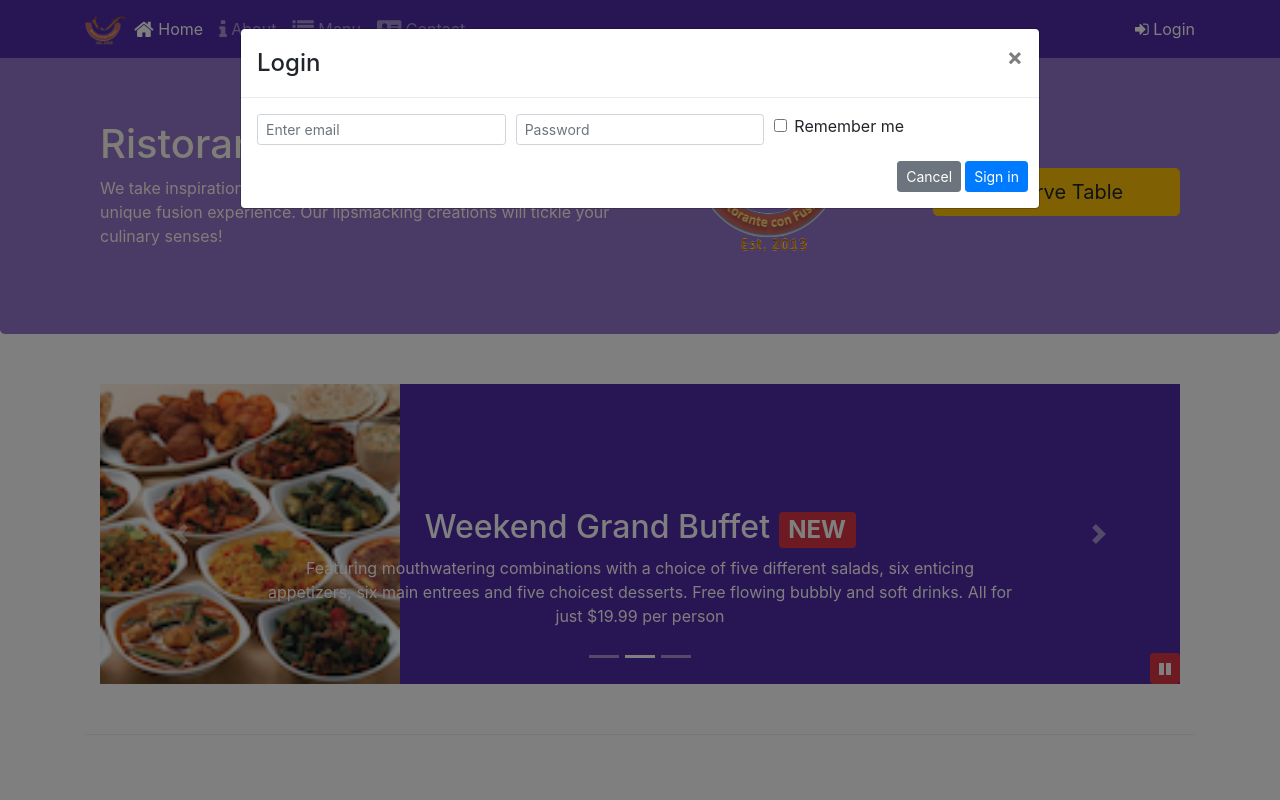
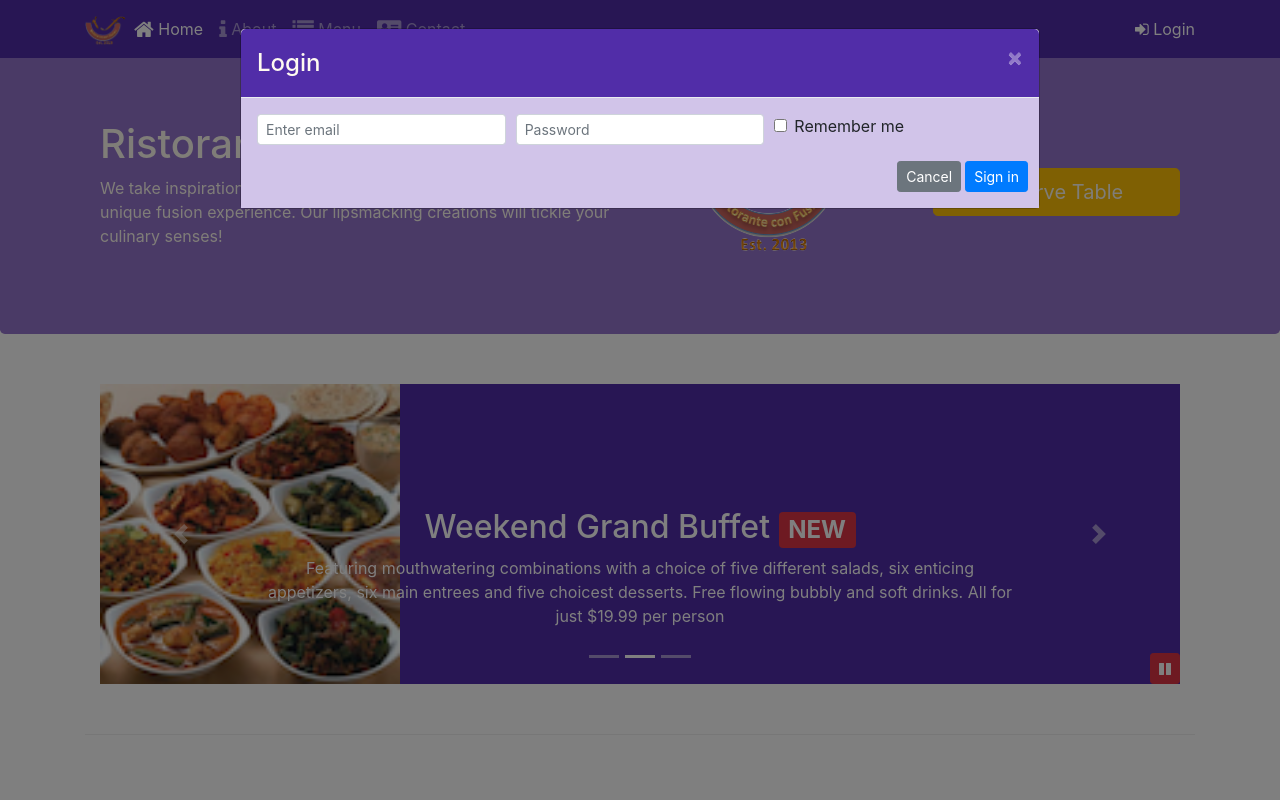
Before and after one commit to diegorobh/conFusion, a website: page index.html in a window 1280 px wide. Both pictures are taken after a click on the link "Login". Shown: the top 800 px of the page. Drawn offline with nearby package versions, Linux system fonts and the light colour scheme.

Commit message:
assignment four

```diff
--- a/css/styles.scss
+++ b/css/styles.scss
@@ -73,3 +73,15 @@ body{
     position: absolute;
     bottom: 0px;
 }
+.modal{
+	.modal-header{
+		background-color: $background-dark;
+		color:floralwhite;
+	}
+	.modal-body{
+		background-color: $background-pale;
+	}
+	.close{
+		color:$background-pale;
+	}
+}
--- a/index.html
+++ b/index.html
@@ -23,7 +23,7 @@
           <div class="modal-content">
               <div class="modal-header">
                   <h4 class="modal-title">Login </h4>
-                  <button type="button" class="close" data-dismiss="modal">&times;</button>
+                  <button type="button" class="close">&times;</button>
               </div>
               <div class="modal-body">
                   <form>
@@ -45,7 +45,7 @@
                           </div>
                       </div>
                       <div class="form-row">
-                          <button type="button" class="btn btn-secondary btn-sm ml-auto" data-dismiss="modal">Cancel</button>
+                          <button type="button close" class="btn btn-secondary btn-sm ml-auto">Cancel</button>
                           <button type="submit" class="btn btn-primary btn-sm ml-1">Sign in</button>
                       </div>
                   </form>
@@ -68,7 +68,7 @@
           <li class="nav-item"><a href="./contactus.html" class="nav-link"><span class="fa fa-address-card fa-lg"></span> Contact</a></li>
         </ul>
         <span class="navbar-text">
-            <a data-toggle="modal" data-target="#loginModal">
+            <a id="loginBtn">
             <span class="fa fa-sign-in"></span> Login</a>
         </span>
       </div>
@@ -95,7 +95,7 @@ mr-auto es el margin-right auto, llenar el margen de la derecha lo más que se p
 
                     <div class="modal-header">
                       <h4 class="modal-title">Reserve Table</h4>
-                      <button type="button" class="close" data-dismiss="modal">&times;</button>
+                      <button type="button" class="close">&times;</button>
                     </div>
                     <div class="modal-body">
                       <form id="reserveForm" action="submit">
@@ -157,7 +157,7 @@ mr-auto es el margin-right auto, llenar el margen de la derecha lo más que se p
 
                         <div class="form-group row">
                           <div class="col-md-10 offset-md-2">
-                            <button type="submit" class="btn btn-secondary" data-dismiss="#reserveForm">Cancel</button>
+                            <button type="submit" class="btn btn-secondary">Cancel</button>
                             <button type="submit" class="btn btn-primary">Reserve</button>
                           </div>
                         </div>
@@ -170,7 +170,7 @@ mr-auto es el margin-right auto, llenar el margen de la derecha lo más que se p
                 </div>
 
                 <div class="col-12 col-sm-3 align-self-center text-center">
-                    <a href="#reserveForm" class="btn btn-block btn-warning btn-lg mt-5 mt-sm-0" data-toggle="modal" data-target="#formReserve">Reserve Table</a>
+                    <a id="reserveFormBtn" class="btn btn-block btn-warning btn-lg mt-5 mt-sm-0">Reserve Table</a>
                 </div>
             </div>
         </div>
@@ -357,6 +357,18 @@ mr-auto es el margin-right auto, llenar el margen de la derecha lo más que se p
               $("#carouselButton").children("span").addClass('fa-pause');
           }
       });
+      //showing modals
+      $("#loginBtn").click(function(){
+        $("#loginModal").modal("show")
+      })
+      $("#reserveFormBtn").click(function(){
+        $("#formReserve").modal("show")
+      })
+      //hidding modals
+      $(".close").click(function(){
+        $(".modal").modal("hide")
+      })
+
     </script>
 </body>
 
```
Also changed, not shown: css/styles.css.
